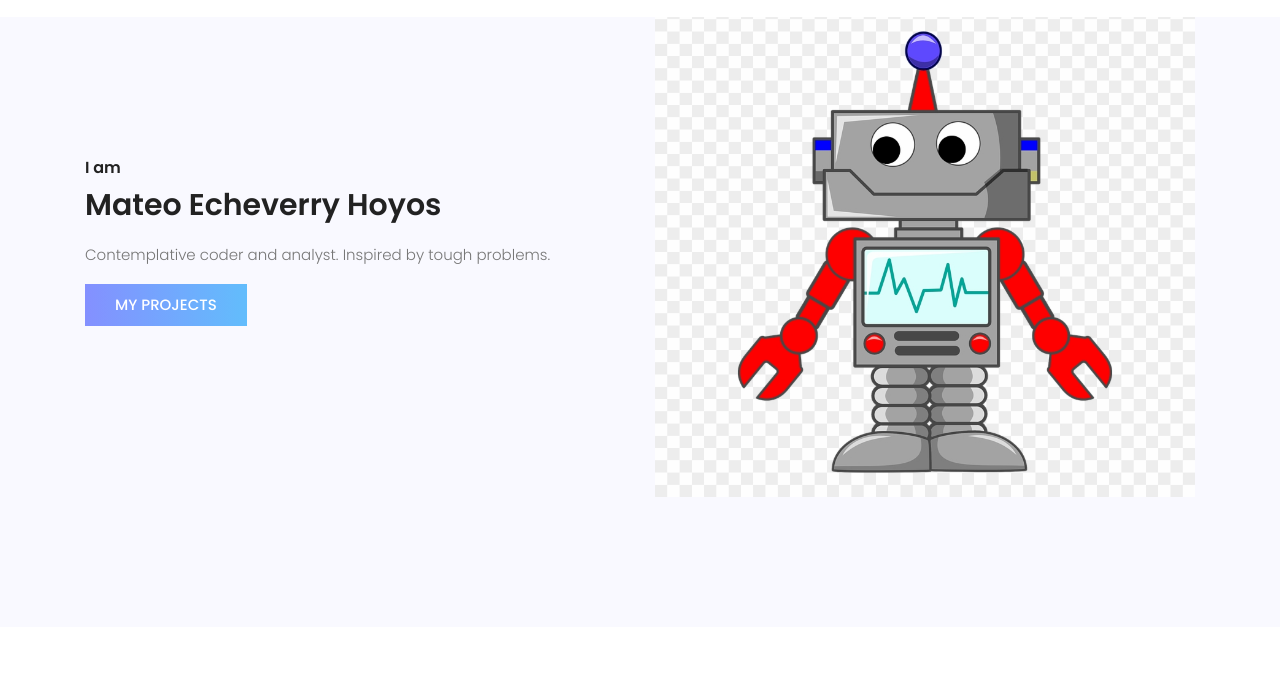
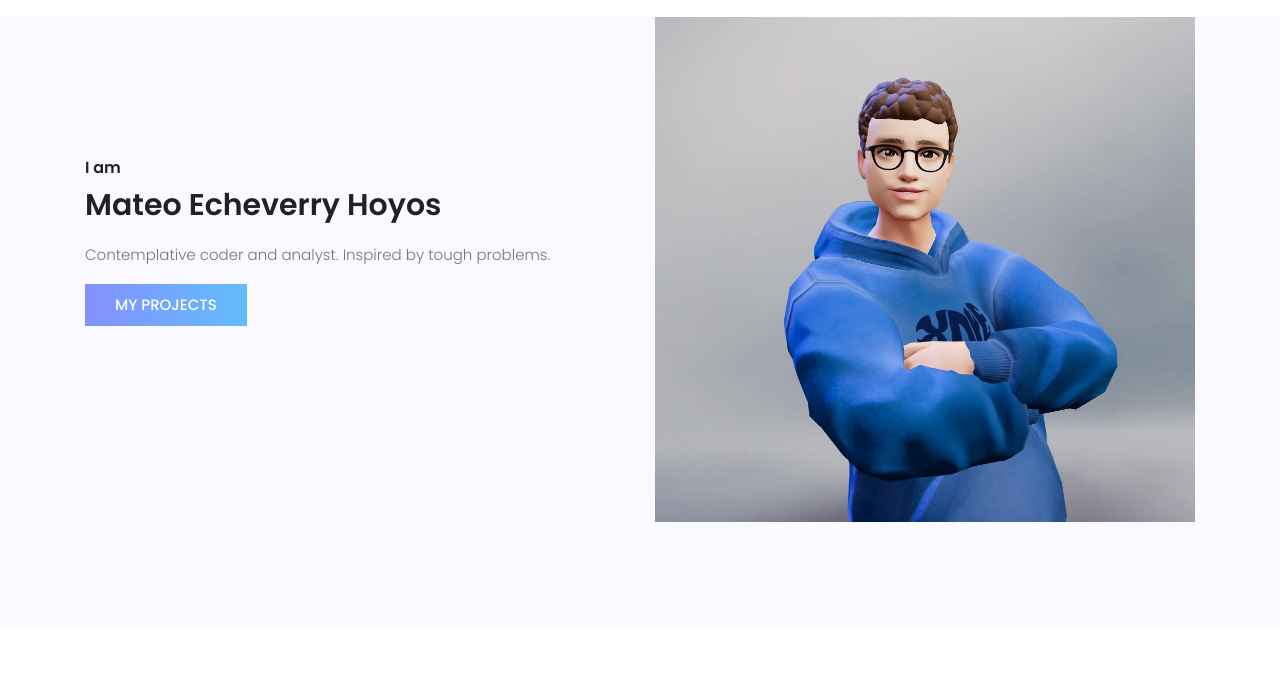
Before and after one commit to mateo762/mateo762.github.io, a plain HTML site: page index.html in a window 1280 px wide. Shown: the part 123-800 px from the top of the page. Drawn offline with Linux system fonts and the light colour scheme; some packages are replaced by stand-ins of ours.

Commit message:
Changed report for unet

```diff
--- a/index.html
+++ b/index.html
@@ -67,7 +67,7 @@
 							<a href="#portfolio" class="primary-btn text-uppercase mb-20">My Projects</a>
 						</div>
 						<div class="col-lg-6 col-md-6 col-xs-6 banner-right align-self-center">
-							<img src="img/robotsito.png" class="img-fluid">
+							<img src="img/ReadyPlayerMe-Avatar.jpeg" class="img-fluid">
 						</div>
 					</div>
 				</div>
```
Also changed, not shown: img/ReadyPlayerMe-Avatar.jpeg (added), 1 other file.
